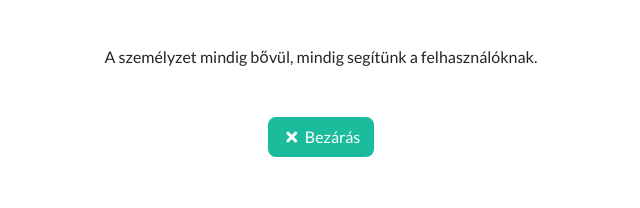
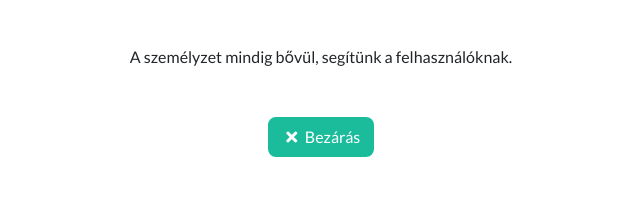
Before and after one commit to SoltyDiscordBot/SoltyWebDev, a website with bundled scripts: page index.html in a window 1280 px wide. Both pictures are taken after a click on the element 259 px from the left and 1041 px from the top of the page. Shown: the part 1108-1316 px from the top of the page, 319-959 px from the left. Built offline with nearby package versions, Linux system fonts and the light colour scheme.

Commit message:
Add files via upload

```diff
--- a/index.html
+++ b/index.html
@@ -293,7 +293,7 @@ Author: LionOfficial
                 <!-- Portfolio Modal - Image -->
                 <img class="img-fluid rounded mb-5" src="img/staff.png" alt="">
                 <!-- Portfolio Modal - Text -->
-                <p class="mb-5">A személyzet mindig bővül, mindig segítünk a felhasználóknak.</p>
+                <p class="mb-5">A személyzet mindig bővül, segítünk a felhasználóknak.</p>
                 <button class="btn btn-primary" href="#" data-dismiss="modal">
                   <i class="fas fa-times fa-fw"></i>
                   Bezárás
```
